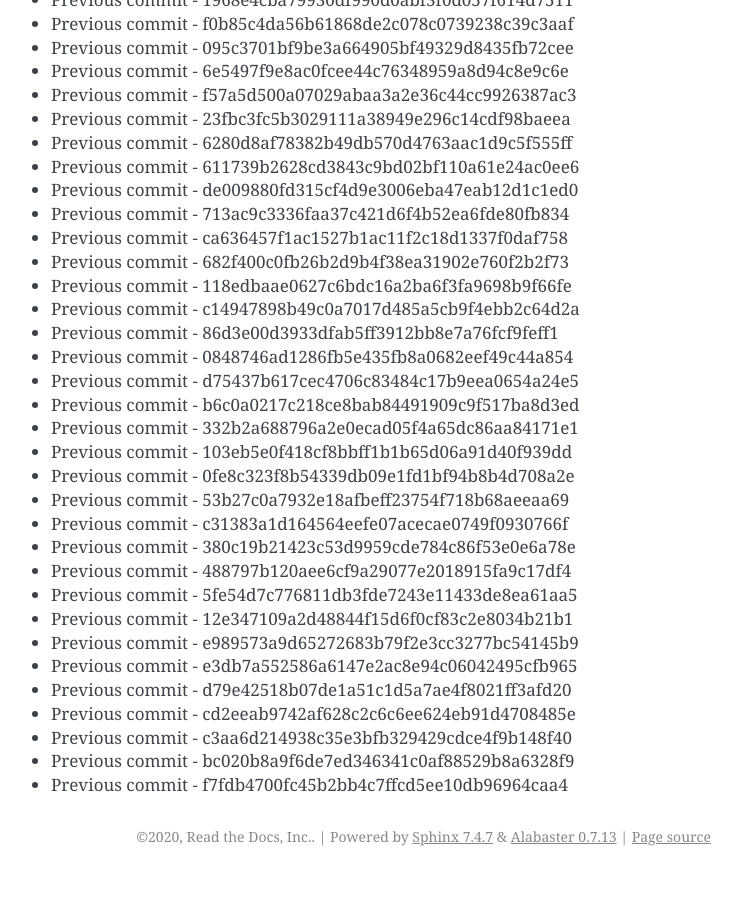
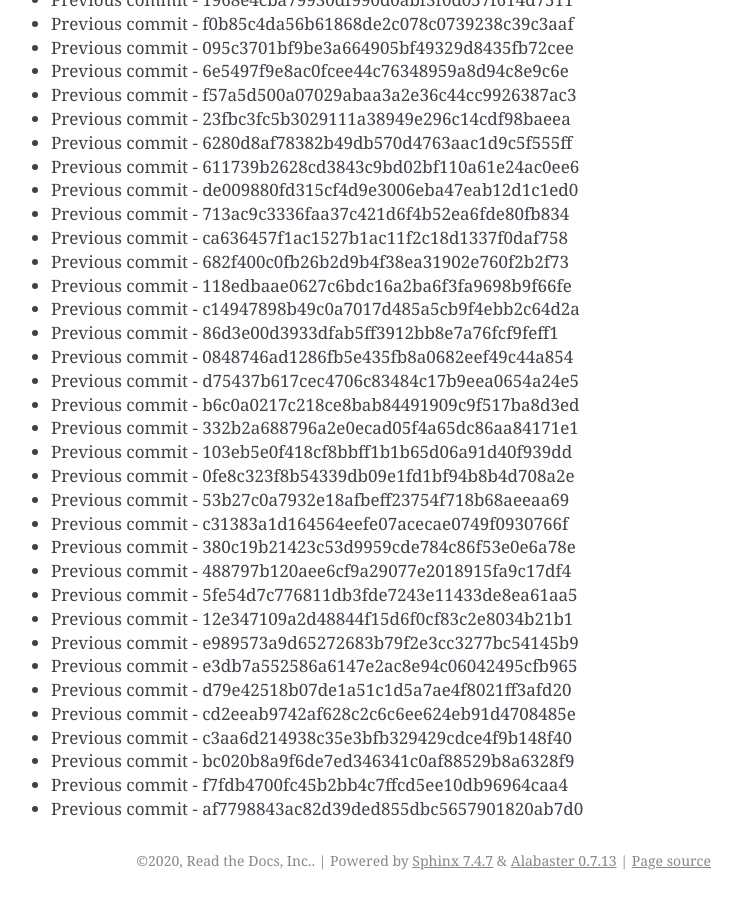
Before and after one commit to readthedocs/rtd-git-stresstest, a Sphinx documentation site: the page built from docs/updates.rst, in a window 1280 px wide and 900 px high, scrolled down 74878 px. Shown: the whole window, without its empty margins (399-1141 px from the left). Built offline with Sphinx 7.4.7, drawn with Linux system fonts in a browser that asks for light colours; before the commit the page ends 75754 px from its top, so only the background shows below that.

Commit message:
Generating commit from previous: af7798843ac82d39ded855dbc5657901820ab7d0

```diff
--- a/docs/updates.rst
+++ b/docs/updates.rst
@@ -3178,3 +3178,4 @@ It can be tested for any performance characteristics.
 * Previous commit - c3aa6d214938c35e3bfb329429cdce4f9b148f40
 * Previous commit - bc020b8a9f6de7ed346341c0af88529b8a6328f9
 * Previous commit - f7fdb4700fc45b2bb4c7ffcd5ee10db96964caa4
+* Previous commit - af7798843ac82d39ded855dbc5657901820ab7d0
```
